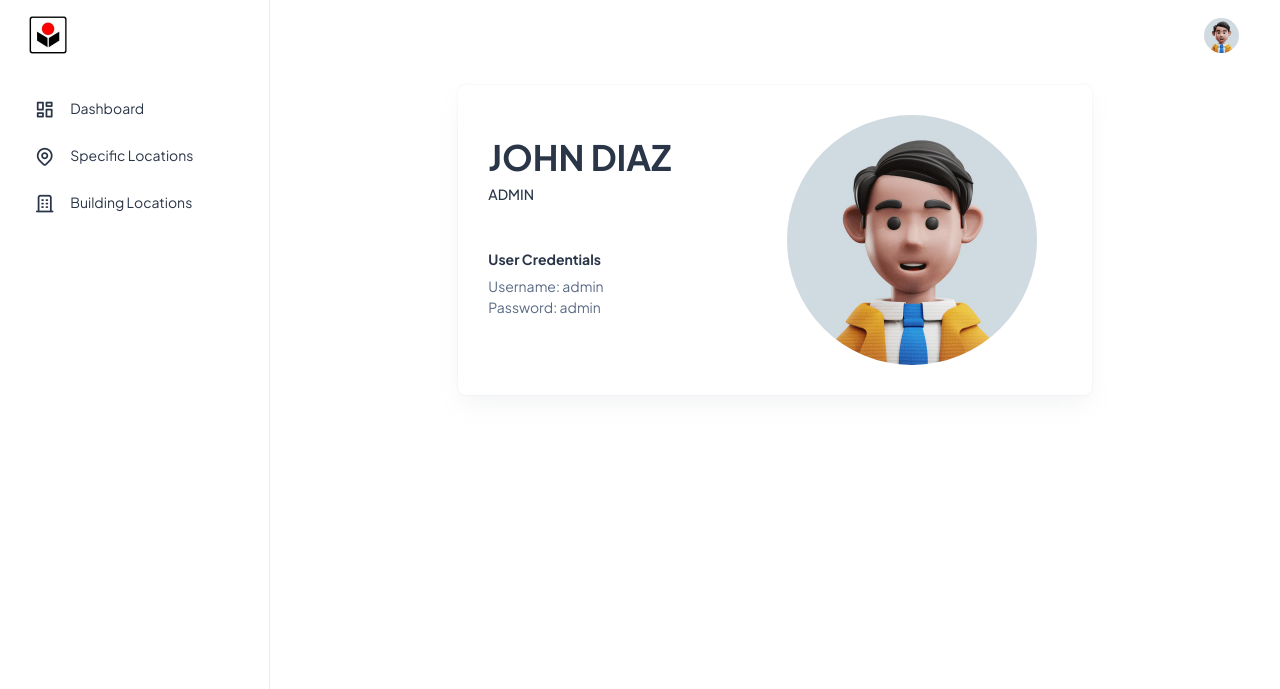
After one commit to Norbz27/Automated_Campus_Directory_System, a PHP site: page /admin/profile.php in a window 1280 px wide. The commit adds this page. Shown: the top 689 px of the page. Run offline with PHP 8.4, Linux system fonts and the light colour scheme; the visitor is signed in with stand-in values (Sample User, id 1); some libraries are stand-ins or nearby versions.

Commit message:
profile page

```diff
--- a/admin/header.php
+++ b/admin/header.php
@@ -107,7 +107,7 @@ if (!isset($_SESSION['account_id'])) {
                 </a>
                 <div class="dropdown-menu dropdown-menu-end dropdown-menu-animate-up" aria-labelledby="drop2">
                   <div class="message-body">
-                    <a href="javascript:void(0)" class="d-flex align-items-center gap-2 dropdown-item">
+                    <a href="profile.php" class="d-flex align-items-center gap-2 dropdown-item">
                       <i class="ti ti-user fs-6"></i>
                       <p class="mb-0 fs-3">Profile</p>
                     </a>
--- /dev/null
+++ b/admin/profile.php
@@ -0,0 +1,29 @@
+<?php include_once 'header.php'?>
+   <!--  Header End -->
+   <div class="container-fluid">
+      <div class="row justify-content-center">
+         <div class="col-md-8">
+            <!-- Profile -->
+            <div class="card">
+               <div class="card-body">
+                    <div class="row">
+                        <div class="col-md-6">
+                            <br>
+                            <h1><b>JOHN DIAZ</b></h1>
+                            <h6 class="mb-5">ADMIN</h6>
+                            <h6 class="mb-2"><b>User Credentials</b></h6>
+                            <span>Username: admin</span> <br>
+                            <span>Password: admin</span>
+                        </div>
+                        <div class="col-md-6">
+                            <!-- Profile Picture-->
+                            <img src="assets/images/profile/user-1.jpg" alt="" width="250" height="250" class="rounded-circle">
+                        </div>
+                    </div>
+               </div>
+            </div>
+            <!-- End Profile -->
+         </div>
+      </div>
+   </div>
+<?php include_once 'footer.php'?>
```
